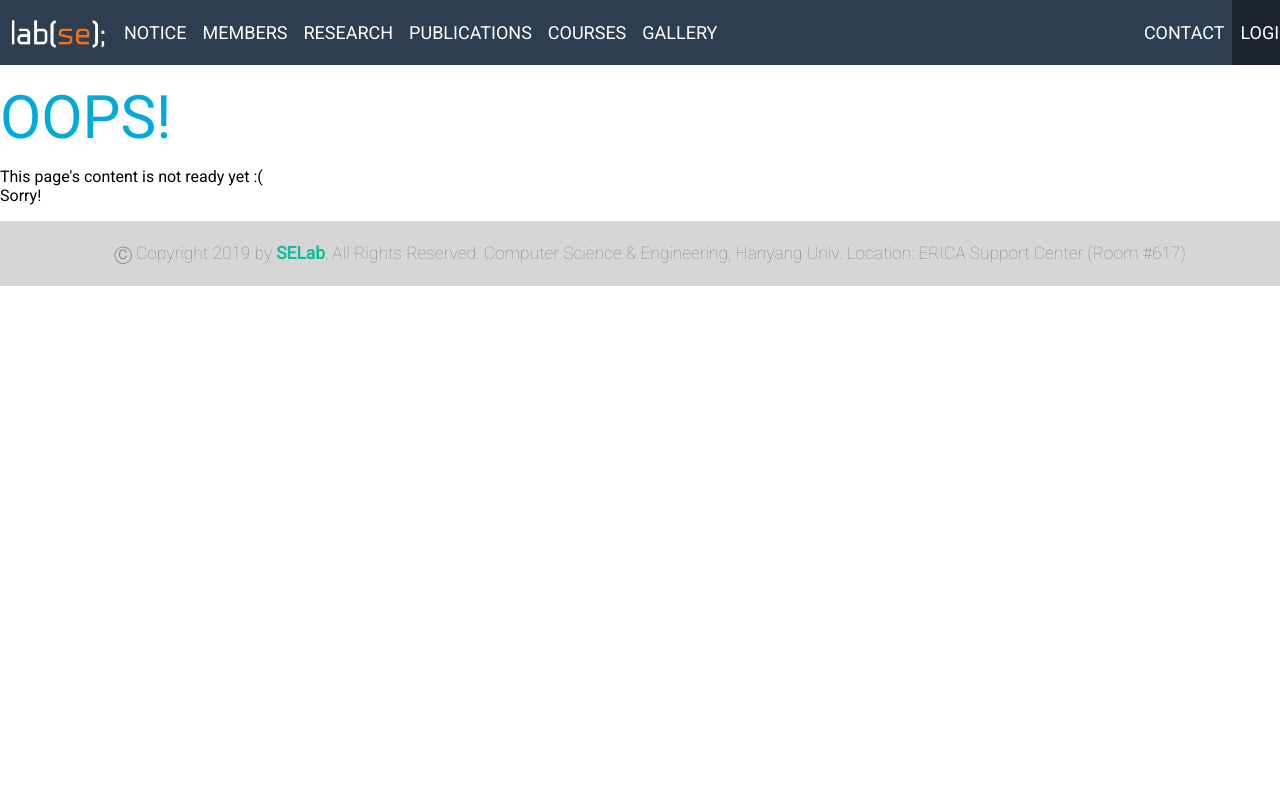
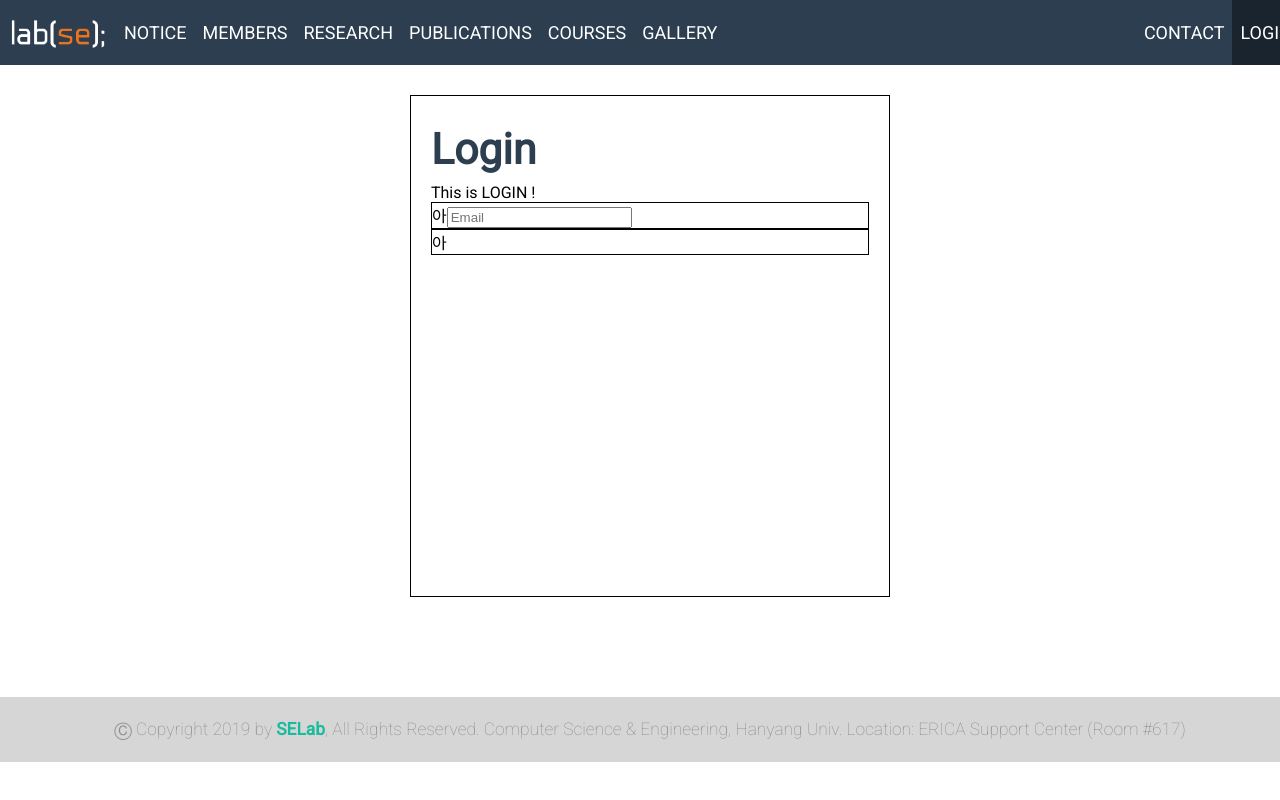
Before and after one commit to wogns3623/SE-Lab-Renewal, a React (Create React App) app: page /login in a window 1280 px wide. Built offline with nearby package versions, Linux system fonts and the light colour scheme.

Commit message:
Login 페이지 제작 중

```diff
--- a/src/pages/Login.js
+++ b/src/pages/Login.js
@@ -1,11 +1,30 @@
 import React, { Component } from 'react';
 
+import '../style/Login.scss';
 import PageTemplate from 'component/template/PageTemplate.js';
 
 class Login extends Component {
   render() {
     return (
       <PageTemplate className='Login'>
+        <div id="panel-body">
+          <form>
+            <h2>Login</h2>
+            This is LOGIN !
+            <div className="input-group">
+              <span className="glyphicon">
+                아
+              </span>
+              <label for="email" class="sr-only">Email</label>
+              <input type="text" id="email" className="form-control" placeholder="Email" autocomplete="off" />
+            </div>
+            <div className="input-group">
+              <span className="glyphicon">
+                아
+              </span>
+            </div>
+          </form>
+        </div>
       </PageTemplate>
     );
   }
--- /dev/null
+++ b/src/style/Login.scss
@@ -0,0 +1,33 @@
+#panel-body {
+    width: 438px;
+    height: 460px;
+    margin-top: 30px;
+    margin-bottom: 100px;
+    margin-left: auto;
+    margin-right: auto;
+    padding-top: 20px;
+    padding-bottom: 20px;
+    padding-left: 20px;
+    padding-right: 20px;
+    border: 1px solid black;
+
+    h2 {
+        font-size: 32pt;
+    }
+    .input-group {
+        border: 1px solid black;
+
+        label {
+            position: absolute;
+            width: 1px;
+            height: 1px;
+            padding: 0;
+            margin: -1px;
+            overflow: hidden;
+            clip: rect(0,0,0,0);
+            border: 0;
+            display: inline-block;
+        }
+
+    }
+}
```
